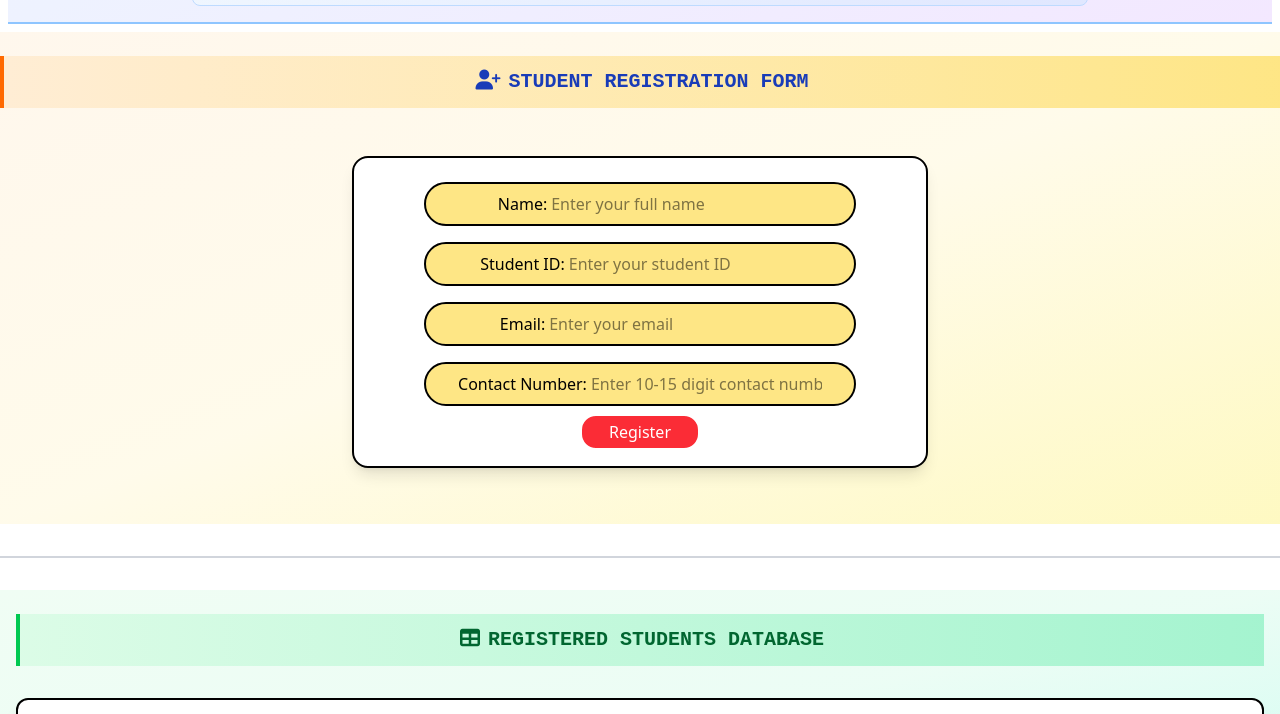
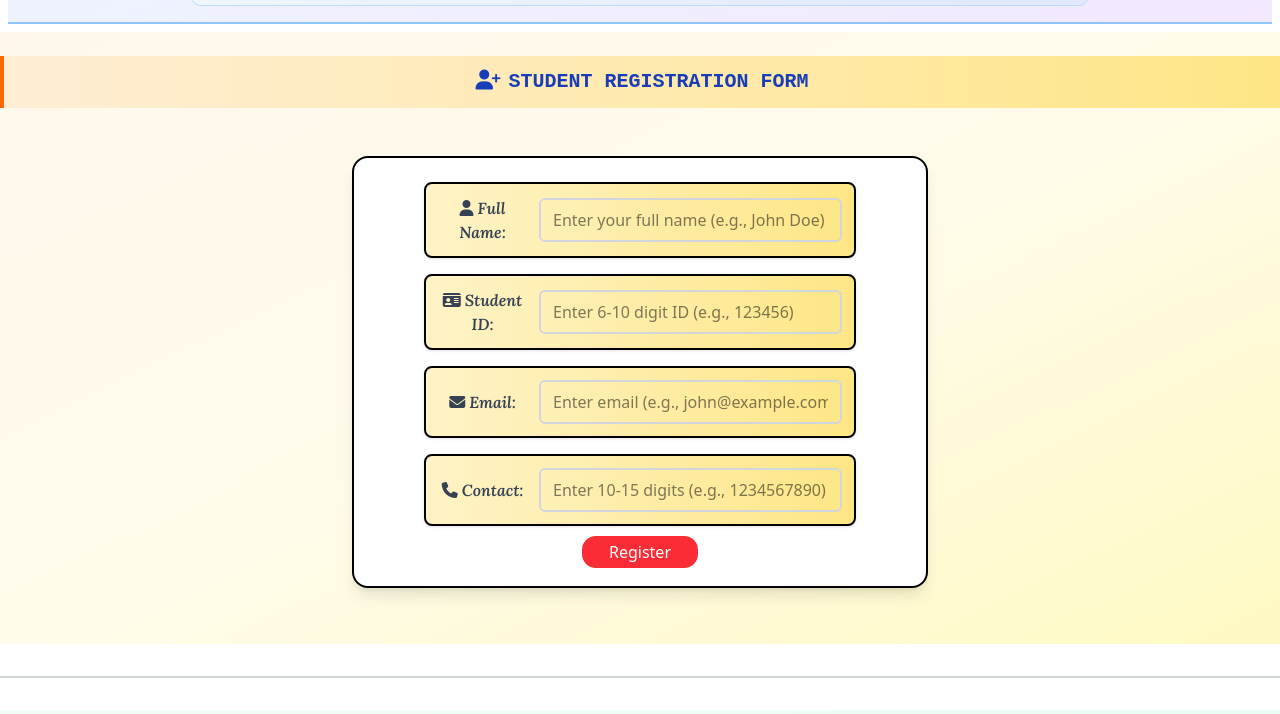
Before and after one commit to steller520/Dom_manipulation, a website: page index.html in a window 1280 px wide. Shown: the part 540-1254 px from the top of the page. Drawn offline with Linux system fonts and the light colour scheme; a web font is replaced by a local one.

Commit message:
feat: Enhance student registration form with improved input validation and styling adjustments

```diff
--- a/index.html
+++ b/index.html
@@ -145,30 +145,52 @@
             <form action="" class="registration-form flex flex-col text-center p-4 m-4 border-2 rounded-2xl bg-white shadow-lg">
 
                 <!-- Full Name Input Field -->
-                <div class="form-group border-2 p-2 m-2 w-full flex flex-wrap justify-center rounded-4xl items-center bg-amber-200 lg:w-4/5 mx-auto">
-                    <label for="name" class="name pr-1">Name:</label>
-                    <input type="text" id="name" name="name" required placeholder="Enter your full name" class="input-field">
+                <div class="form-group border-2 p-3 m-2 w-full flex flex-col lg:flex-row lg:items-center justify-center rounded-lg items-start bg-gradient-to-r from-amber-100 to-amber-200 lg:w-4/5 mx-auto shadow-sm">
+                    <label for="name" class="name font-semibold text-gray-700 mb-2 lg:mb-0 lg:w-1/4 lg:pr-3" style="font-family: 'Lora', serif;">
+                        <i class="fas fa-user mr-1"></i>Full Name:
+                    </label>
+                    <input type="text" id="name" name="name" required
+                           placeholder="Enter your full name (e.g., John Doe)"
+                           class="input-field border-2 border-gray-300 rounded-md px-3 py-2 w-full lg:w-3/4 text-left focus:border-blue-500 focus:outline-none focus:ring-2 focus:ring-blue-200 transition-colors"
+                           minlength="2" maxlength="50"
+                           title="Please enter your full name (2-50 characters)">
                 </div>
 
-                <!-- Student ID Input - Numeric Only, 6-10 Digits -->
-                <div class="form-group border-2 p-2 m-2 w-full flex flex-wrap rounded-4xl justify-center items-center bg-amber-200 lg:w-4/5 mx-auto">
-                    <label for="id" class="student-id pr-1">Student ID:</label>
-                    <input type="text" id="id" name="id" required placeholder="Enter your student ID" class="input-field"
-                           minlength="6" maxlength="10" pattern="[0-9]{6,10}" title="Please enter 6-10 digits only">
+                <!-- Student ID Input -->
+                <div class="form-group border-2 p-3 m-2 w-full flex flex-col lg:flex-row lg:items-center justify-center rounded-lg items-start bg-gradient-to-r from-amber-100 to-amber-200 lg:w-4/5 mx-auto shadow-sm">
+                    <label for="id" class="student-id font-semibold text-gray-700 mb-2 lg:mb-0 lg:w-1/4 lg:pr-3" style="font-family: 'Lora', serif;">
+                        <i class="fas fa-id-card mr-1"></i>Student ID:
+                    </label>
+                    <input type="text" id="id" name="id" required
+                           placeholder="Enter 6-10 digit ID (e.g., 123456)"
+                           class="input-field border-2 border-gray-300 rounded-md px-3 py-2 w-full lg:w-3/4 text-left focus:border-blue-500 focus:outline-none focus:ring-2 focus:ring-blue-200 transition-colors"
+                           minlength="6" maxlength="10" pattern="[0-9]{6,10}"
+                           title="Please enter 6-10 digits only (no letters or special characters)"
+                           inputmode="numeric">
                 </div>
 
-                <!-- Email Input - Built-in HTML5 Validation -->
-                <div class="form-group border-2 p-2 m-2 w-full flex flex-wrap rounded-4xl justify-center items-center bg-amber-200 lg:w-4/5 mx-auto">
-                    <label for="email" class="email pr-1">Email:</label>
-                    <input type="email" id="email" name="email" required placeholder="Enter your email" class="input-field">
+                <!-- Email Input -->
+                <div class="form-group border-2 p-3 m-2 w-full flex flex-col lg:flex-row lg:items-center justify-center rounded-lg items-start bg-gradient-to-r from-amber-100 to-amber-200 lg:w-4/5 mx-auto shadow-sm">
+                    <label for="email" class="email font-semibold text-gray-700 mb-2 lg:mb-0 lg:w-1/4 lg:pr-3" style="font-family: 'Lora', serif;">
+                        <i class="fas fa-envelope mr-1"></i>Email:
+                    </label>
+                    <input type="email" id="email" name="email" required
+                           placeholder="Enter email (e.g., john@example.com)"
+                           class="input-field border-2 border-gray-300 rounded-md px-3 py-2 w-full lg:w-3/4 text-left focus:border-blue-500 focus:outline-none focus:ring-2 focus:ring-blue-200 transition-colors"
+                           title="Please enter a valid email address"
+                           autocomplete="email">
                 </div>
 
-                <!-- Contact Number - Tel Input with Pattern Validation -->
-                <div class="form-group border-2 p-2 m-2 w-full flex flex-wrap rounded-4xl justify-center items-center bg-amber-200 lg:w-4/5 mx-auto">
-                    <label for="contact" class="contact-number pr-1">Contact Number:</label>
-                    <input type="tel" id="contact" name="contact" required placeholder="Enter 10-15 digit contact number"
-                           class="input-field" pattern="[0-9]{10,15}" maxlength="15" minlength="10"
-                           title="Please enter 10-15 digits only (no hyphens, spaces, or special characters)"
+                <!-- Enhanced Contact Number Input -->
+                <div class="form-group border-2 p-3 m-2 w-full flex flex-col lg:flex-row lg:items-center justify-center rounded-lg items-start bg-gradient-to-r from-amber-100 to-amber-200 lg:w-4/5 mx-auto shadow-sm">
+                    <label for="contact" class="contact-number font-semibold text-gray-700 mb-2 lg:mb-0 lg:w-1/4 lg:pr-3" style="font-family: 'Lora', serif;">
+                        <i class="fas fa-phone mr-1"></i>Contact:
+                    </label>
+                    <input type="tel" id="contact" name="contact" required
+                           placeholder="Enter 10-15 digits (e.g., 1234567890)"
+                           class="input-field border-2 border-gray-300 rounded-md px-3 py-2 w-full lg:w-3/4 text-left focus:border-blue-500 focus:outline-none focus:ring-2 focus:ring-blue-200 transition-colors"
+                           pattern="[0-9]{10,15}" maxlength="15" minlength="10"
+                           title="Please enter 10-15 digits only (no spaces, hyphens, or special characters)"
                            inputmode="numeric" autocomplete="tel">
                 </div>
 
--- a/src/js/index.js
+++ b/src/js/index.js
@@ -87,19 +87,19 @@ function handleSubmit() {
     document.getElementById('name').focus();
     return;
   }
-
+  // Validate student ID
   if (!validateStudentId(studentId)) {
     alert('Invalid Student ID! Please enter 6-10 digits only.');
     document.getElementById('id').focus();
     return;
   }
-
+  // Validate email
   if (!validateEmail(email)) {
     alert('Invalid email format! Please enter a valid email address.');
     document.getElementById('email').focus();
     return;
   }
-
+  // Validate contact number
   if (!validateContact(contactNumber)) {
     alert('Invalid contact number! Please enter 10-15 digits only.');
     document.getElementById('contact').focus();
```
Also changed, not shown: src/css/style.css.
